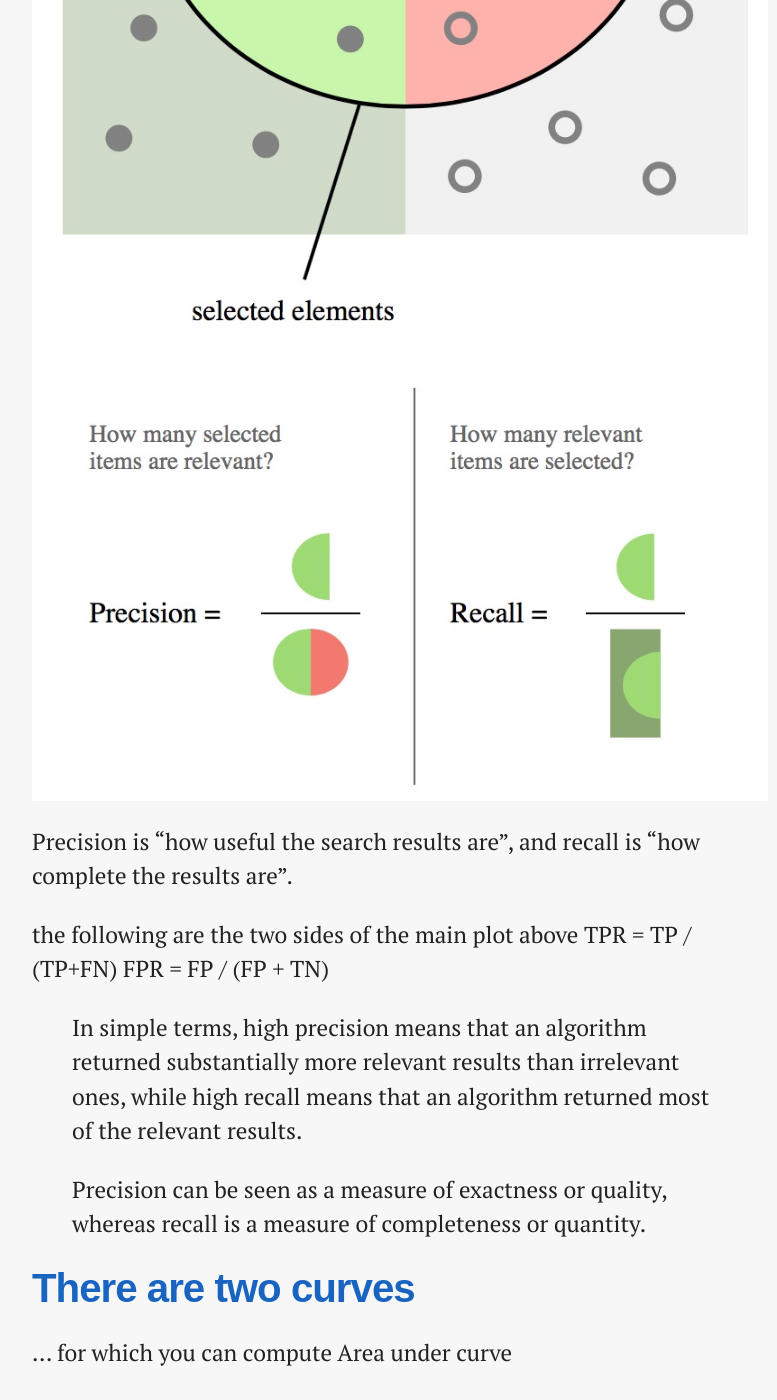
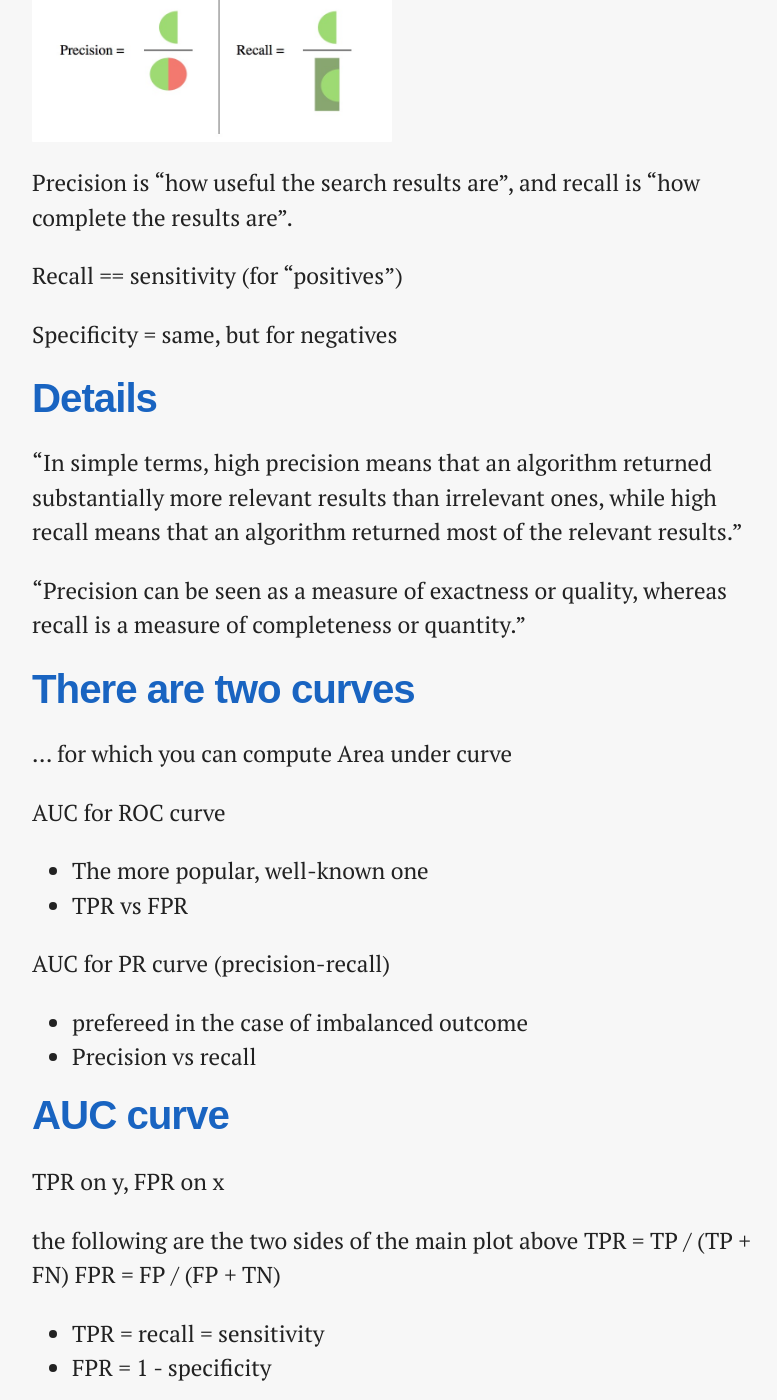
Before and after one commit to pavopax/pavopax.github.io, a Jekyll site: the page built from _posts/2017-11-20-precision-recall.md, in a window 1280 px wide and 1400 px high, scrolled down 856 px. Shown: the whole window, without its empty margins (240-1017 px from the left). Built offline with Jekyll 4.4.1, drawn with Linux system fonts in a browser that asks for light colours; nearby versions of some CDN libraries; our own code applies the rules of GitHub Pages for plain Markdown files; some of the changed text lies outside the part shown.

Commit message:
Blog: add precision-recall

```diff
--- a/_posts/2017-11-20-precision-recall.md
+++ b/_posts/2017-11-20-precision-recall.md
@@ -1,26 +1,29 @@
 ---
 layout: post
-title: 'Precision-recall cheat sheet
+title: 'Precision-recall cheat sheet'
 description: ""
 categories:
 ---
 
 Plus sensitivity, specificity, false positive rate, AUC, etc
 
-![Precision Recall](/img/blog/precision-recall.jpg)
+<img src="/img/blog/precision-recall.jpg" alt="Precision Recall" width="360">
 
 Precision is "how useful the search results are", and recall is "how complete the results are".
 
-the following are the two sides of the main plot above
-	TPR = TP / (TP+FN)
-	FPR = FP / (FP + TN)
+Recall == sensitivity (for "positives")
 
-> In simple terms, high precision means that an algorithm returned
-> substantially more relevant results than irrelevant ones, while high recall
-> means that an algorithm returned most of the relevant results.
+Specificity = same, but for negatives
 
-> Precision can be seen as a measure of exactness or quality, whereas recall is
-> a measure of completeness or quantity.
+
+# Details
+
+"In simple terms, high precision means that an algorithm returned substantially
+more relevant results than irrelevant ones, while high recall means that an
+algorithm returned most of the relevant results."
+
+"Precision can be seen as a measure of exactness or quality, whereas recall is
+a measure of completeness or quantity."
 
 # There are two curves
 
@@ -31,16 +34,18 @@ AUC for ROC curve
 - The more popular, well-known one
 - TPR vs FPR
 
-AUC for PR curve (precision-recall
+AUC for PR curve (precision-recall)
 
 - prefereed in the case of imbalanced outcome
 - Precision vs recall
 
 ## AUC curve
 
-TPR vs FPR
+TPR on y, FPR on x
 
-TPR on y, FPR on x
+the following are the two sides of the main plot above
+	TPR = TP / (TP + FN)
+	FPR = FP / (FP + TN)
 
 - TPR = recall = sensitivity
 - FPR  = 1 - specificity
```
